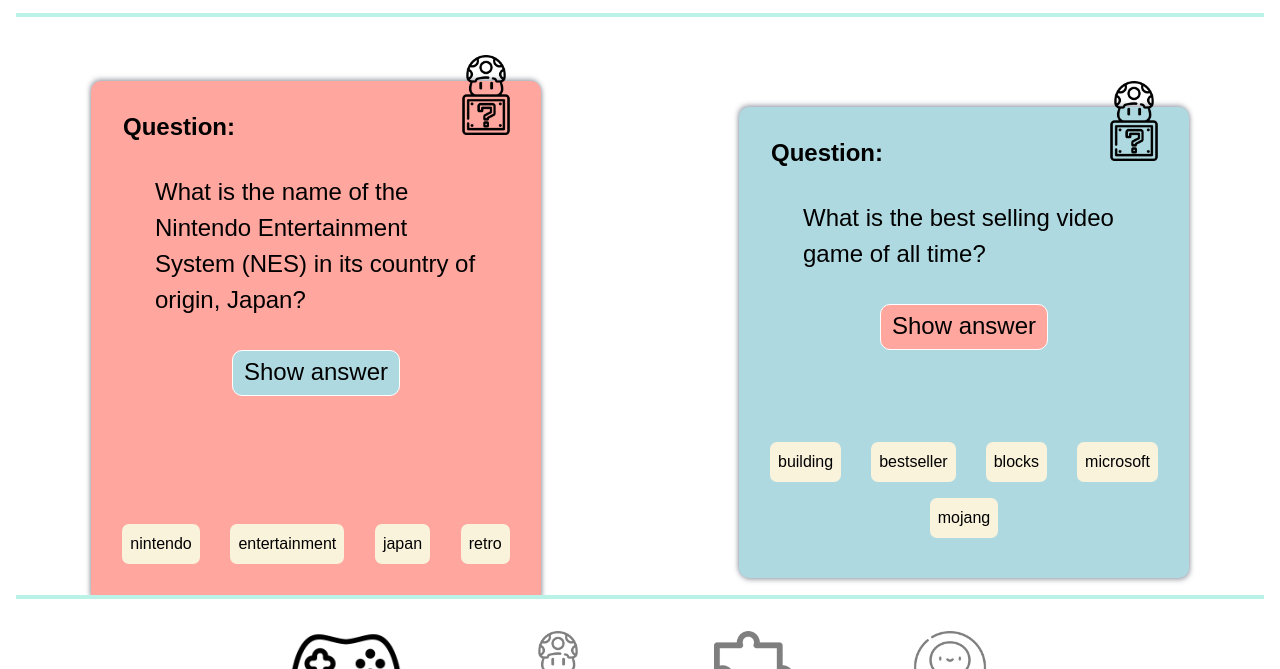
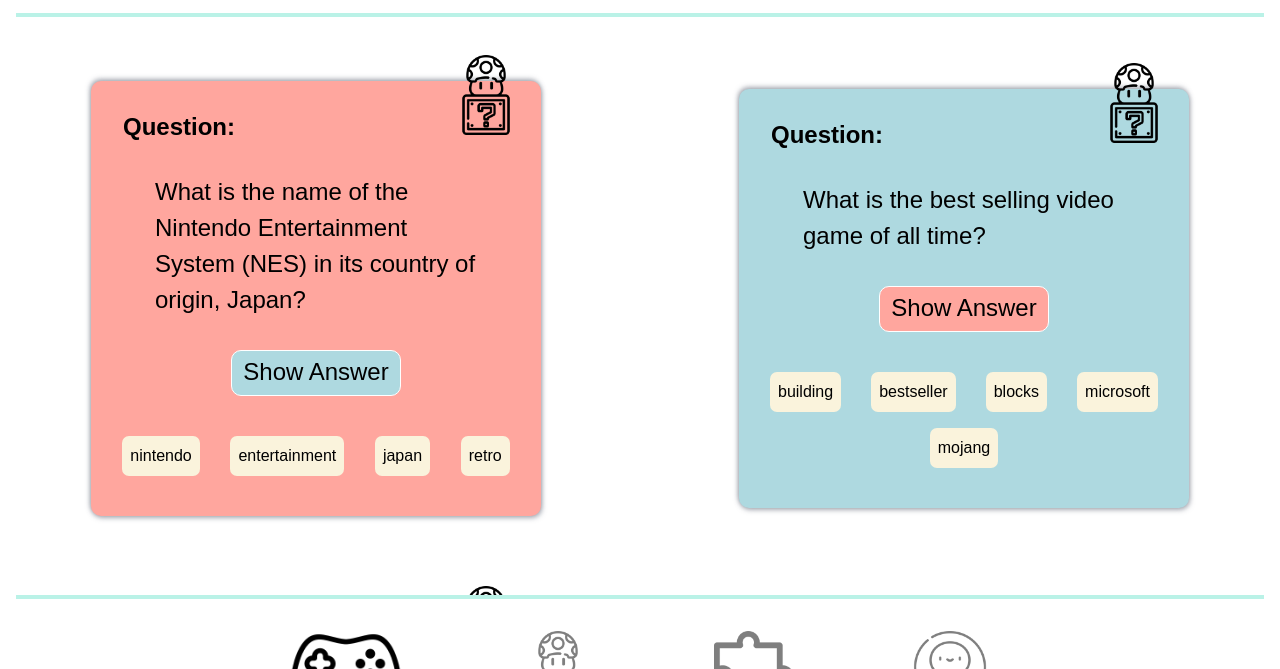
Before and after one commit to sacidcelik/quiz-app, a website built with Vite: page index.html in a window 1280 px wide. Shown: the part 57-726 px from the top of the page. Built offline with nearby package versions, Linux system fonts and the light colour scheme.

Commit message:
re-wrote main of  index.html in quiz-box.js

```diff
--- a/css/utility.css
+++ b/css/utility.css
@@ -1,3 +1,3 @@
 .hidden {
-  visibility: hidden;
+  display: none;
 }
--- a/index.html
+++ b/index.html
@@ -10,7 +10,7 @@
   <body>
     <header><h1>[Quiz logo]</h1></header>
     <main>
-      <article class="quiz-box">
+      <!--     <article class="quiz-box">
         <div
           class="quiz-box__bookmark-icon"
           role="img"
@@ -242,7 +242,7 @@
             <li class="tags__item">retro</li>
           </ul>
         </section>
-      </article>
+      </article> -->
     </main>
     <footer>
       <nav class="navigation">
@@ -256,7 +256,7 @@
             /></a>
           </li>
           <li class="navigation__item">
-           <a href="bookmarks.html"
+            <a href="bookmarks.html"
               ><img
                 class="navigation__image"
                 src="./images/mushroom.png"
@@ -265,17 +265,23 @@
           </li>
           <li class="navigation__item">
             <a href="create.html"
-              ><img class="navigation__image" src="./images/puzzle.png" alt="Create"
+              ><img
+                class="navigation__image"
+                src="./images/puzzle.png"
+                alt="Create"
             /></a>
           </li>
           <li class="navigation__item">
             <a href="profile.html"
-              ><img class="navigation__image" src="./images/profile_character.png" alt="Profile"
+              ><img
+                class="navigation__image"
+                src="./images/profile_character.png"
+                alt="Profile"
             /></a>
           </li>
         </ul>
       </nav>
     </footer>
-    <script src="js/quiz-button.js"></script>
+    <script src="js/quiz-box.js" type="module"></script>
   </body>
 </html>
--- /dev/null
+++ b/js/lib/element-creator.js
@@ -0,0 +1,16 @@
+export default function createElementWithClass(
+  elementName,
+  elementClassName,
+  elementInnerText = ''
+) {
+  const newElement = document.createElement(elementName);
+  if (typeof elementClassName === 'string') {
+    newElement.classList.add(elementClassName);
+  } else {
+    elementClassName.forEach((element) => {
+      newElement.classList.add(element);
+    });
+  }
+  newElement.innerText = elementInnerText;
+  return newElement;
+}
--- /dev/null
+++ b/js/lib/questions.js
@@ -0,0 +1,34 @@
+export { quizCards };
+
+const quizCards = [
+  {
+    question:
+      'What is the name of the Nintendo Entertainment System (NES) in its country of origin, Japan?',
+    answer: 'Nintendo Family Computer (Famicom)',
+    tags: ['nintendo', 'entertainment', 'japan', 'retro'],
+  },
+  {
+    question: 'What is the best selling video game of all time?',
+    answer: 'Minecraft',
+    tags: ['building', 'bestseller', 'blocks', 'microsoft', 'mojang'],
+  },
+  {
+    question:
+      'In the original “Legend of Zelda” game, why was the maximum amount of Rupees set at 255?',
+    answer: 'Capacity restraints of integer values in an 8-bit system.',
+    tags: ['zelda', 'nes', 'nintendo', 'link', 'hero', 'adventure'],
+  },
+  {
+    question:
+      "What is the name of Mario's green dinosaur friend (it's not Luigi)?",
+    answer: 'Yoshi',
+    tags: [
+      'super mario',
+      'luigi',
+      'nintendo',
+      'jumpnrun',
+      'dinosaur',
+      'sidekick',
+    ],
+  },
+];
--- /dev/null
+++ b/js/quiz-box.js
@@ -0,0 +1,78 @@
+import { quizCards } from './lib/questions';
+import createElementWithClass from './lib/element-creator';
+
+quizCards.forEach((element) => {
+  const quizBox = createElementWithClass('article', 'quiz-box');
+  const quizContainer = document.querySelector('main');
+  quizContainer.appendChild(quizBox);
+  const bookmarkIcon = createElementWithClass('div', 'quiz-box__bookmark-icon');
+  bookmarkIcon.setAttribute('role', 'img');
+  bookmarkIcon.setAttribute('alt', 'Bookmark question');
+  quizBox.appendChild(bookmarkIcon);
+  const bookmarkAnimation = createElementWithClass(
+    'div',
+    'quiz-box__bookmark--animation'
+  );
+  quizBox.appendChild(bookmarkAnimation);
+  const questionHeadline = createElementWithClass(
+    'h2',
+    'quiz-box__headline',
+    'Question:'
+  );
+  quizBox.appendChild(questionHeadline);
+  const questionSection = createElementWithClass(
+    'section',
+    'quiz-box__question'
+  );
+  quizBox.appendChild(questionSection);
+  const question = createElementWithClass(
+    'p',
+    'quiz-box__question-text',
+    element.question
+  );
+  questionSection.appendChild(question);
+  const answerSection = createElementWithClass('section', 'quiz-box__answer');
+  quizBox.appendChild(answerSection);
+  const showAnswerButton = createElementWithClass(
+    'button',
+    'quiz-box__button',
+    'Show Answer'
+  );
+  answerSection.appendChild(showAnswerButton);
+  const answerClasses = ['quiz-box__answer-text', 'hidden'];
+  const answer = createElementWithClass('p', answerClasses, element.answer);
+  answerSection.appendChild(answer);
+  const tags = createElementWithClass('section', 'tags');
+  quizBox.appendChild(tags);
+  const tagsContainer = createElementWithClass('ul', 'tags__container');
+  tags.appendChild(tagsContainer);
+  element.tags.forEach((tag, index) => {
+    const tagItem = createElementWithClass(
+      'li',
+      'tags__item',
+      element.tags[index]
+    );
+    tagsContainer.appendChild(tagItem);
+  });
+});
+
+const answerButtons = document.querySelectorAll('.quiz-box__button');
+const answerTexts = document.querySelectorAll('.quiz-box__answer-text');
+const bookmarkIcon = document.querySelectorAll('.quiz-box__bookmark-icon');
+
+answerButtons.forEach((button, index) => {
+  button.addEventListener('click', () => {
+    answerTexts[index].classList.toggle('hidden');
+    if (answerTexts[index].classList.contains('hidden')) {
+      button.innerText = 'Show Answer';
+    } else {
+      button.innerText = 'Hide Answer';
+    }
+  });
+});
+
+bookmarkIcon.forEach((button, index) => {
+  button.addEventListener('click', () => {
+    bookmarkIcon[index].classList.toggle('quiz-box__bookmark-icon--checked');
+  });
+});
--- a/js/quiz-button.js
+++ /dev/null
@@ -1,20 +0,0 @@
-const answerButtons = document.querySelectorAll('.quiz-box__button');
-const answerTexts = document.querySelectorAll('.quiz-box__answer-text');
-const bookmarkIcon = document.querySelectorAll('.quiz-box__bookmark-icon');
-
-answerButtons.forEach((button, index) => {
-  button.addEventListener('click', () => {
-    answerTexts[index].classList.toggle('hidden');
-    if (answerTexts[index].classList.contains('hidden')) {
-      button.innerText = 'Show Answer';
-    } else {
-      button.innerText = 'Hide Answer';
-    }
-  });
-});
-
-bookmarkIcon.forEach((button, index) => {
-  button.addEventListener('click', () => {
-    bookmarkIcon[index].classList.toggle('quiz-box__bookmark-icon--checked');
-  });
-});
```
Also changed, not shown: js/lib/interactive-quizbox.js (added).
